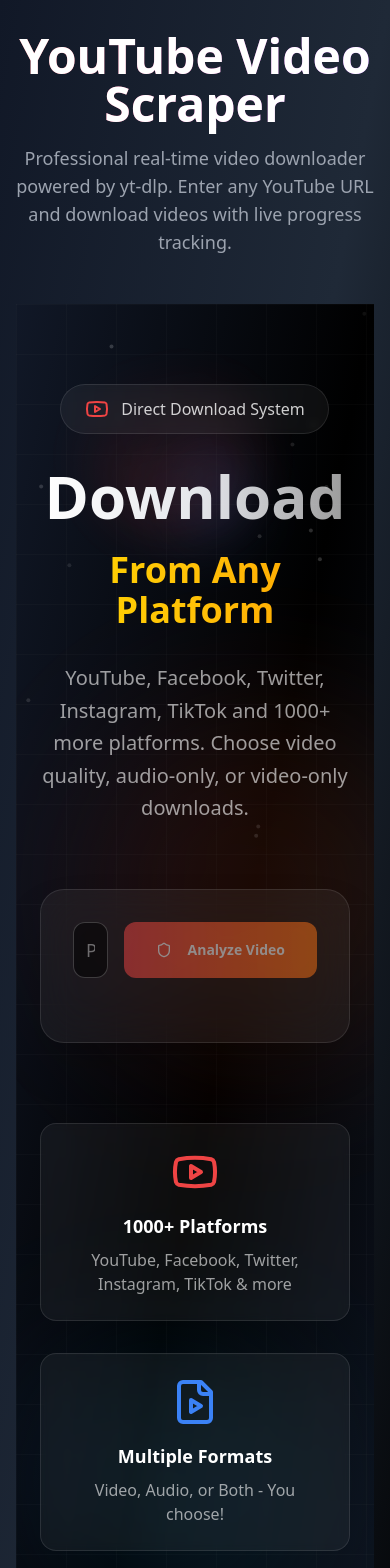
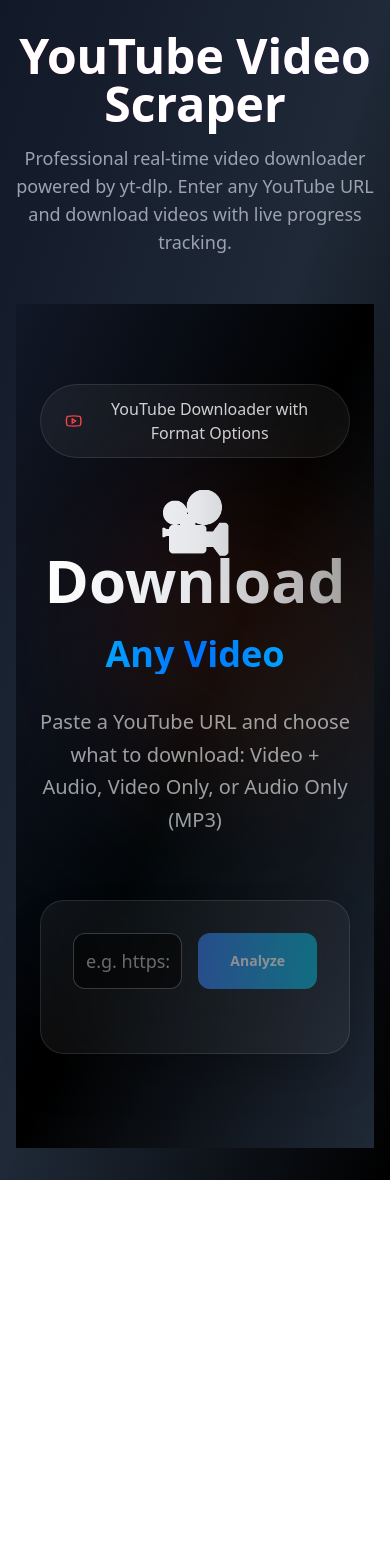
Before and after one commit to mithunflab/sevenfold-echo-prism, a React (Vite) app: page / in a window 390 px wide. Shown: the top 1568 px of the page. After the commit the page ends 1180 px from the top, so only its background shows below. Built offline with nearby package versions, Linux system fonts and the light colour scheme.

Commit message:
Implement direct download with UI
Integrate the provided Python code and UI to enable real-time downloads with format selection.

```diff
--- a/src/components/VideoDownloader.tsx
+++ b/src/components/VideoDownloader.tsx
@@ -1,8 +1,9 @@
+
 "use client";
 
 import React, { useState } from 'react';
 import { motion, AnimatePresence } from 'framer-motion';
-import { Download, Play, Video, FileVideo, Loader2, CheckCircle, AlertCircle, Youtube, Music, Film, Shield } from 'lucide-react';
+import { Download, Loader2, CheckCircle, AlertCircle, Youtube, Music, Film } from 'lucide-react';
 import { cn } from "@/lib/utils";
 import { Button } from "@/components/ui/button";
 import { Input } from "@/components/ui/input";
@@ -17,115 +18,14 @@ interface VideoData {
   formats?: any[];
 }
 
-const FloatingShape = ({
-  delay = 0,
-  className = "",
-  size = 100,
-  color = "from-red-500/20"
-}: {
-  delay?: number;
-  className?: string;
-  size?: number;
-  color?: string;
-}) => {
-  return (
-    <motion.div
-      initial={{ opacity: 0, scale: 0, rotate: 0 }}
-      animate={{
-        opacity: [0, 1, 1, 0],
-        scale: [0, 1, 1.2, 0],
-        rotate: [0, 180, 360],
-        y: [0, -20, 0]
-      }}
-      transition={{
-        duration: 8,
-        delay,
-        repeat: Infinity,
-        ease: "easeInOut"
-      }}
-      className={cn(
-        "absolute rounded-full blur-xl",
-        `bg-gradient-to-r ${color} to-transparent`,
-        className
-      )}
-      style={{ width: size, height: size }}
-    />
-  );
-};
-
-const GlowOrb = ({
-  className = "",
-  size = 200,
-  color = "bg-gradient-to-r from-blue-500/30 to-purple-500/30"
-}: {
-  className?: string;
-  size?: number;
-  color?: string;
-}) => {
-  return (
-    <motion.div
-      animate={{
-        scale: [1, 1.2, 1],
-        opacity: [0.3, 0.6, 0.3],
-      }}
-      transition={{
-        duration: 4,
-        repeat: Infinity,
-        ease: "easeInOut"
-      }}
-      className={cn(
-        "absolute rounded-full blur-3xl",
-        color,
-        className
-      )}
-      style={{ width: size, height: size }}
-    />
-  );
-};
-
-const ParticleField = () => {
-  const particles = Array.from({ length: 20 }, (_, i) => i);
-
-  return (
-    <div className="absolute inset-0 overflow-hidden">
-      {particles.map((i) => (
-        <motion.div
-          key={i}
-          className="absolute w-1 h-1 bg-white/20 rounded-full"
-          initial={{
-            x: Math.random() * (typeof window !== 'undefined' ? window.innerWidth : 1000),
-            y: Math.random() * (typeof window !== 'undefined' ? window.innerHeight : 1000),
-            opacity: 0
-          }}
-          animate={{
-            y: [null, -100],
-            opacity: [0, 1, 0]
-          }}
-          transition={{
-            duration: Math.random() * 3 + 2,
-            repeat: Infinity,
-            delay: Math.random() * 2,
-            ease: "linear"
-          }}
-        />
-      ))}
-    </div>
-  );
-};
-
 const VideoDownloader = () => {
   const [url, setUrl] = useState('');
   const [videoData, setVideoData] = useState<VideoData | null>(null);
-  const [selectedQuality, setSelectedQuality] = useState('1080p');
-  const [selectedFormat, setSelectedFormat] = useState<'video' | 'audio' | 'both'>('both');
+  const [selectedMode, setSelectedMode] = useState<'both' | 'video' | 'audio'>('both');
   const [error, setError] = useState('');
 
-  // Use the enhanced useDownloads hook
   const { isLoading, isDownloading, getVideoInfo, startDirectDownload } = useDownloads();
 
-  console.log('VideoDownloader rendering, direct download system active');
-
-  // Detect platform from URL
   const detectPlatform = (url: string) => {
     if (url.includes('youtube.com') || url.includes('youtu.be')) return 'YouTube';
     if (url.includes('facebook.com') || url.includes('fb.watch')) return 'Facebook';
@@ -144,16 +44,10 @@ const VideoDownloader = () => {
       return;
     }
 
-    // Enhanced URL validation
-    const supportedPlatforms = [
-      'youtube.com', 'youtu.be', 'facebook.com', 'fb.watch',
-      'twitter.com', 'x.com', 'instagram.com', 'tiktok.com',
-      'dailymotion.com', 'vimeo.com', 'twitch.tv'
-    ];
-
-    const isSupported = supportedPlatforms.some(platform => url.includes(platform));
-    if (!isSupported) {
-      setError('Please enter a URL from a supported platform (YouTube, Facebook, Twitter, Instagram, TikTok, etc.)');
+    try {
+      new URL(url); // Validate URL format
+    } catch {
+      setError('Please enter a valid URL');
       return;
     }
 
@@ -170,69 +64,65 @@ const VideoDownloader = () => {
   const handleDirectDownload = async () => {
     if (!videoData) return;
 
-    console.log('Starting direct download with format:', selectedFormat, 'quality:', selectedQuality);
+    console.log('Starting download with mode:', selectedMode);
 
-    const qualityWithFormat = `${selectedQuality}_${selectedFormat}`;
+    // Convert mode to quality format expected by the download function
+    const qualityWithFormat = `1080p_${selectedMode}`;
     await startDirectDownload(url, videoData, qualityWithFormat);
   };
 
-  const qualityOptions = [
-    { label: '144p', value: '144p', desc: 'Lowest quality, smallest file', size: '~5-15MB' },
-    { label: '360p', value: '360p', desc: 'Good for mobile viewing', size: '~15-50MB' },
-    { label: '720p', value: '720p', desc: 'HD quality, balanced size', size: '~50-200MB' },
-    { label: '1080p', value: '1080p', desc: 'Full HD, recommended', size: '~200-500MB' },
-    { label: '1440p', value: '1440p', desc: '2K quality, large file', size: '~500MB-1GB' },
-    { label: '4K', value: '4K', desc: 'Ultra HD, very large file', size: '~1-3GB' }
-  ];
-
   const formatOptions = [
     {
-      label: 'Video + Audio',
+      label: '🎞️ Video + Audio (Best)',
       value: 'both' as const,
-      icon: Video,
+      icon: Film,
       desc: 'Complete video with sound (MP4)',
-      recommended: true,
-      detail: 'Best choice for watching'
+      recommended: true
     },
     {
-      label: 'Audio Only',
+      label: '📽️ Video Only (Best)',
+      value: 'video' as const,
+      icon: Film,
+      desc: 'Video without audio track (MP4)',
+      recommended: false
+    },
+    {
+      label: '🔊 Audio Only (MP3)',
       value: 'audio' as const,
       icon: Music,
       desc: 'Extract audio track only (MP3)',
-      recommended: false,
-      detail: 'Music, podcasts, lectures'
-    },
-    {
-      label: 'Video Only',
-      value: 'video' as const,
-      icon: Film,
-      desc: 'Video without audio track (MP4)',
-      recommended: false,
-      detail: 'Silent clips, GIFs'
+      recommended: false
     }
   ];
 
   return (
-    <div className="min-h-screen bg-black relative overflow-hidden">
-      {/* Animated Background */}
-      <div className="absolute inset-0">
-        <div className="absolute inset-0 bg-gradient-to-br from-gray-900 via-black to-gray-900" />
-
-        {/* Floating Shapes */}
-        <FloatingShape delay={0} className="top-20 left-20" size={150} color="from-red-500/20" />
-        <FloatingShape delay={2} className="top-40 right-32" size={100} color="from-blue-500/20" />
-        <FloatingShape delay={4} className="bottom-32 left-40" size={120} color="from-purple-500/20" />
-        <FloatingShape delay={6} className="bottom-20 right-20" size={80} color="from-green-500/20" />
-
-        {/* Glow Orbs */}
-        <GlowOrb className="top-1/4 left-1/4" size={300} color="bg-gradient-to-r from-red-500/20 to-orange-500/20" />
-        <GlowOrb className="bottom-1/4 right-1/4" size={250} color="bg-gradient-to-r from-blue-500/20 to-cyan-500/20" />
-
-        {/* Particle Field */}
-        <ParticleField />
-
-        {/* Grid Pattern */}
-        <div className="absolute inset-0 bg-[linear-gradient(rgba(255,255,255,0.02)_1px,transparent_1px),linear-gradient(90deg,rgba(255,255,255,0.02)_1px,transparent_1px)] bg-[size:50px_50px]" />
+    <div className="min-h-screen bg-gradient-to-br from-gray-900 via-black to-gray-800 relative">
+      {/* Animated Background Elements */}
+      <div className="absolute inset-0 overflow-hidden">
+        <motion.div
+          animate={{
+            scale: [1, 1.2, 1],
+            opacity: [0.3, 0.6, 0.3],
+          }}
+          transition={{
+            duration: 4,
+            repeat: Infinity,
+            ease: "easeInOut"
+          }}
+          className="absolute top-1/4 left-1/4 w-64 h-64 bg-gradient-to-r from-red-500/20 to-orange-500/20 rounded-full blur-3xl"
+        />
+        <motion.div
+          animate={{
+            scale: [1.2, 1, 1.2],
+            opacity: [0.2, 0.5, 0.2],
+          }}
+          transition={{
+            duration: 6,
+            repeat: Infinity,
+            ease: "easeInOut"
+          }}
+          className="absolute bottom-1/4 right-1/4 w-80 h-80 bg-gradient-to-r from-blue-500/20 to-cyan-500/20 rounded-full blur-3xl"
+        />
       </div>
 
       {/* Content */}
@@ -240,7 +130,7 @@ const VideoDownloader = () => {
         <motion.div
           initial={{ opacity: 0, y: 50 }}
           animate={{ opacity: 1, y: 0 }}
-          transition={{ duration: 1, ease: "easeOut" }}
+          transition={{ duration: 1 }}
           className="text-center mb-16"
         >
           <motion.div
@@ -250,68 +140,49 @@ const VideoDownloader = () => {
             className="inline-flex items-center gap-3 bg-white/5 backdrop-blur-sm border border-white/10 rounded-full px-6 py-3 mb-8"
           >
             <Youtube className="w-6 h-6 text-red-500" />
-            <span className="text-white/80 font-medium">Direct Download System</span>
+            <span className="text-white/80 font-medium">YouTube Downloader with Format Options</span>
           </motion.div>
 
-          <motion.h1
-            initial={{ opacity: 0, y: 30 }}
-            animate={{ opacity: 1, y: 0 }}
-            transition={{ delay: 0.4, duration: 0.8 }}
-            className="text-6xl md:text-8xl font-bold mb-6 bg-gradient-to-r from-white via-gray-200 to-white/60 bg-clip-text text-transparent"
-          >
-            Download
-          </motion.h1>
+          <h1 className="text-6xl md:text-8xl font-bold mb-6 bg-gradient-to-r from-white via-gray-200 to-white/60 bg-clip-text text-transparent">
+            🎥 Download
+          </h1>
 
-          <motion.h2
-            initial={{ opacity: 0, y: 30 }}
-            animate={{ opacity: 1, y: 0 }}
-            transition={{ delay: 0.6, duration: 0.8 }}
-            className="text-4xl md:text-6xl font-bold mb-8 bg-gradient-to-r from-[#FFD700] via-[#FFC107] to-[#FFA000] bg-clip-text text-transparent"
-          >
-            From Any Platform
-          </motion.h2>
+          <h2 className="text-4xl md:text-6xl font-bold mb-8 bg-gradient-to-r from-[#00c6ff] via-[#0072ff] to-[#00c6ff] bg-clip-text text-transparent">
+            Any Video
+          </h2>
 
-          <motion.p
-            initial={{ opacity: 0, y: 30 }}
-            animate={{ opacity: 1, y: 0 }}
-            transition={{ delay: 0.8, duration: 0.8 }}
-            className="text-xl text-white/60 max-w-2xl mx-auto leading-relaxed"
-          >
-            YouTube, Facebook, Twitter, Instagram, TikTok and 1000+ more platforms.
-            Choose video quality, audio-only, or video-only downloads.
-          </motion.p>
+          <p className="text-xl text-white/60 max-w-2xl mx-auto leading-relaxed">
+            Paste a YouTube URL and choose what to download: Video + Audio, Video Only, or Audio Only (MP3)
+          </p>
         </motion.div>
 
-        {/* Enhanced Download Interface */}
+        {/* Download Interface */}
         <motion.div
           initial={{ opacity: 0, y: 50 }}
           animate={{ opacity: 1, y: 0 }}
-          transition={{ delay: 1, duration: 0.8 }}
-          className="max-w-4xl mx-auto space-y-8"
+          transition={{ delay: 0.5, duration: 0.8 }}
+          className="max-w-4xl mx-auto"
         >
           <div className="bg-white/5 backdrop-blur-xl border border-white/10 rounded-3xl p-8 shadow-2xl">
-            {/* Enhanced URL Input */}
+            {/* URL Input */}
             <form onSubmit={handleSubmit} className="mb-8">
               <div className="flex gap-4">
                 <Input
                   type="url"
-                  placeholder="Paste video URL from any supported platform..."
+                  placeholder="e.g. https://youtube.com/watch?v=..."
                   value={url}
                   onChange={(e) => setUrl(e.target.value)}
-                  className="flex-1 bg-black/50 border-white/20 text-white placeholder:text-white/40 h-14 text-lg rounded-xl focus:border-red-500 transition-colors"
+                  className="flex-1 bg-black/50 border-white/20 text-white placeholder:text-white/40 h-14 text-lg rounded-xl focus:border-blue-500 transition-colors"
                 />
                 <Button
                   type="submit"
                   disabled={!url || isLoading}
-                  className="h-14 px-8 bg-gradient-to-r from-red-500 to-orange-500 hover:from-red-600 hover:to-orange-600 text-white font-semibold rounded-xl transition-all duration-300 transform hover:scale-105"
+                  className="h-14 px-8 bg-gradient-to-r from-blue-500 to-cyan-500 hover:from-blue-600 hover:to-cyan-600 text-white font-semibold rounded-xl transition-all duration-300"
                 >
                   {isLoading ? (
                     <Loader2 className="w-5 h-5 animate-spin" />
                   ) : (
-                    <>
-                      <Shield className="w-5 h-5 mr-2" />
-                      Analyze Video
-                    </>
+                    'Analyze'
                   )}
                 </Button>
               </div>
@@ -350,7 +221,7 @@ const VideoDownloader = () => {
                   className="mb-8"
                 >
                   <div className="bg-black/30 rounded-2xl p-6 border border-white/10">
-                    <div className="flex gap-6">
+                    <div className="flex gap-6 mb-6">
                       <img
                         src={videoData.thumbnail}
                         alt="Video thumbnail"
@@ -358,33 +229,30 @@ const VideoDownloader = () => {
                       />
                       <div className="flex-1">
                         <h3 className="text-white font-semibold text-lg mb-2">{videoData.title}</h3>
-                        <div className="flex items-center gap-4 text-white/60 mb-4">
-                          <span>Duration: {videoData.duration}</span>
-                          <span>By: {videoData.uploader}</span>
+                        <div className="flex items-center gap-4 text-white/60">
+                          <span>Platform: {detectPlatform(url)}</span>
+                        </div>
+                      </div>
                     </div>
 
                     {/* Format Selection */}
                     <div className="mb-6">
-                          <div className="flex items-center gap-2 mb-3">
-                            <span className="text-white/80 font-medium">Download Format:</span>
-                            <span className="bg-green-500/20 text-green-400 text-xs px-2 py-1 rounded-full flex items-center gap-1">
-                              <CheckCircle className="w-3 h-3" />
-                              Direct Download
-                            </span>
+                      <div className="flex items-center gap-2 mb-4">
+                        <span className="text-white/80 font-medium">Choose Download Format:</span>
                       </div>
                       <div className="grid grid-cols-1 md:grid-cols-3 gap-3">
                         {formatOptions.map((format) => (
                           <button
                             key={format.value}
-                                onClick={() => setSelectedFormat(format.value)}
+                            onClick={() => setSelectedMode(format.value)}
                             className={cn(
-                                  "flex flex-col items-center gap-2 p-4 rounded-xl text-sm transition-all relative",
-                                  selectedFormat === format.value
+                              "flex flex-col items-center gap-3 p-4 rounded-xl text-sm transition-all relative",
+                              selectedMode === format.value
                                 ? "bg-blue-500/20 border-2 border-blue-400 text-white"
                                 : "bg-white/5 border border-white/10 text-white/70 hover:bg-white/10"
                             )}
                           >
-                                {format.recommended && (
+                            {format.recommended && selectedMode === format.value && (
                               <span className="absolute -top-2 -right-2 bg-green-500 text-white text-xs px-2 py-1 rounded-full">
                                 Recommended
                               </span>
@@ -392,36 +260,8 @@ const VideoDownloader = () => {
                             <format.icon className="w-6 h-6" />
                             <span className="font-medium">{format.label}</span>
                             <span className="text-xs text-center opacity-75">{format.desc}</span>
-                                <span className="text-xs text-blue-400">{format.detail}</span>
                           </button>
                         ))}
-                          </div>
-                        </div>
-
-                        {/* Quality Selection */}
-                        <div>
-                          <span className="text-white/80 block mb-3 font-medium">
-                            Quality {selectedFormat === 'audio' ? '(Audio Bitrate)' : '(Video Resolution)'}:
-                          </span>
-                          <div className="grid grid-cols-2 md:grid-cols-3 gap-2">
-                            {qualityOptions.map((quality) => (
-                              <button
-                                key={quality.value}
-                                onClick={() => setSelectedQuality(quality.value)}
-                                className={cn(
-                                  "flex flex-col items-center p-3 rounded-lg text-sm transition-colors",
-                                  selectedQuality === quality.value
-                                    ? "bg-red-500/20 border border-red-400 text-white"
-                                    : "bg-white/5 border border-white/10 text-white/70 hover:bg-white/10"
-                                )}
-                              >
-                                <span className="font-medium">{quality.label}</span>
-                                <span className="text-xs opacity-75 text-center">{quality.desc}</span>
-                                <span className="text-xs text-orange-400">{quality.size}</span>
-                              </button>
-                            ))}
-                          </div>
-                        </div>
                       </div>
                     </div>
                   </div>
@@ -429,14 +269,13 @@ const VideoDownloader = () => {
               )}
             </AnimatePresence>
 
-            {/* Direct Download Button */}
+            {/* Download Button */}
             {videoData && (
               <Button
                 onClick={handleDirectDownload}
                 disabled={isDownloading}
-                className="w-full h-16 bg-gradient-to-r from-green-500 to-blue-500 hover:from-green-600 hover:to-blue-600 text-white font-bold text-lg rounded-xl transition-all duration-300 transform hover:scale-105 relative overflow-hidden"
+                className="w-full h-16 bg-gradient-to-r from-green-500 to-blue-500 hover:from-green-600 hover:to-blue-600 text-white font-bold text-lg rounded-xl transition-all duration-300 transform hover:scale-105"
               >
-                <div className="absolute inset-0 bg-white/10 transform skew-x-12 -translate-x-full group-hover:translate-x-full transition-transform duration-1000"></div>
                 {isDownloading ? (
                   <>
                     <Loader2 className="w-6 h-6 mr-3 animate-spin" />
@@ -445,13 +284,13 @@ const VideoDownloader = () => {
                 ) : (
                   <>
                     <Download className="w-6 h-6 mr-3" />
-                    Download Now - {selectedFormat === 'audio' ? 'Audio' : selectedFormat === 'video' ? 'Video' : 'Video + Audio'} ({selectedQuality})
+                    Download {formatOptions.find(f => f.value === selectedMode)?.label}
                   </>
                 )}
               </Button>
             )}
 
-            {/* Download Status Message */}
+            {/* Download Status */}
             {isDownloading && (
               <motion.div
                 initial={{ opacity: 0, y: 20 }}
@@ -460,7 +299,7 @@ const VideoDownloader = () => {
               >
                 <div className="flex items-center justify-center gap-2 text-blue-400">
                   <Loader2 className="w-5 h-5 animate-spin" />
-                  <span className="font-medium">Processing your download...</span>
+                  <span className="font-medium">⏳ Downloading... please wait</span>
                 </div>
                 <p className="text-white/60 text-sm mt-2">
                   Your file will download automatically when ready. Please don't close this page.
@@ -469,33 +308,6 @@ const VideoDownloader = () => {
             )}
           </div>
         </motion.div>
-
-        {/* Features */}
-        <motion.div
-          initial={{ opacity: 0, y: 50 }}
-          animate={{ opacity: 1, y: 0 }}
-          transition={{ delay: 1.2, duration: 0.8 }}
-          className="grid md:grid-cols-4 gap-8 mt-20 max-w-6xl mx-auto"
-        >
-          {[
-            { icon: Youtube, title: "1000+ Platforms", desc: "YouTube, Facebook, Twitter, Instagram, TikTok & more", color: "text-red-500" },
-            { icon: FileVideo, title: "Multiple Formats", desc: "Video, Audio, or Both - You choose!", color: "text-blue-500" },
-            { icon: Download, title: "Real-Time Downloads", desc: "No queues - Instant downloads", color: "text-green-500" },
-            { icon: Play, title: "All Qualities", desc: "From 144p to 4K Ultra HD", color: "text-purple-500" }
-          ].map((feature, i) => (
-            <motion.div
-              key={i}
-              initial={{ opacity: 0, y: 30 }}
-              animate={{ opacity: 1, y: 0 }}
-              transition={{ delay: 1.4 + i * 0.2, duration: 0.6 }}
-              className="bg-white/5 backdrop-blur-sm border border-white/10 rounded-2xl p-6 text-center hover:bg-white/10 transition-colors"
-            >
-              <feature.icon className={cn("w-12 h-12 mx-auto mb-4", feature.color)} />
-              <h3 className="text-white font-semibold text-lg mb-2">{feature.title}</h3>
-              <p className="text-white/60">{feature.desc}</p>
-            </motion.div>
-          ))}
-        </motion.div>
       </div>
     </div>
   );
```
Also changed, not shown: src/hooks/useDownloads.ts (+68 -90 lines), 1 other file (tests, documents, lock files or other folders). Lines whose indentation alone changed are shown as unchanged.
